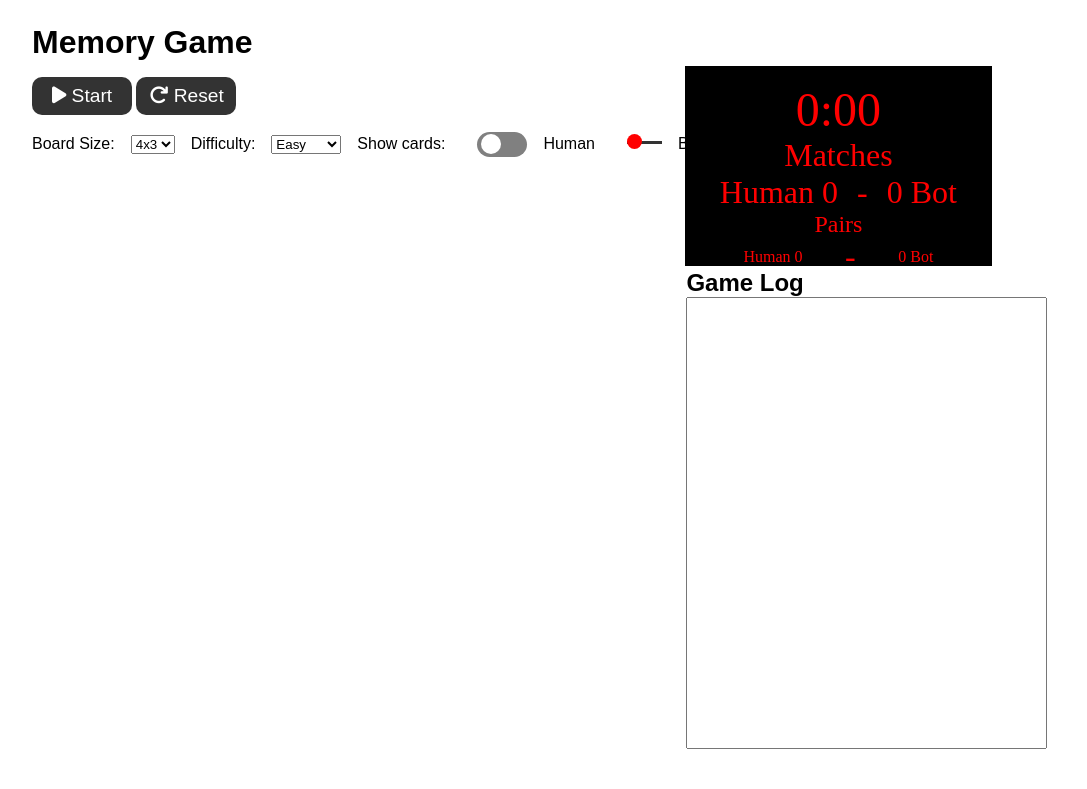
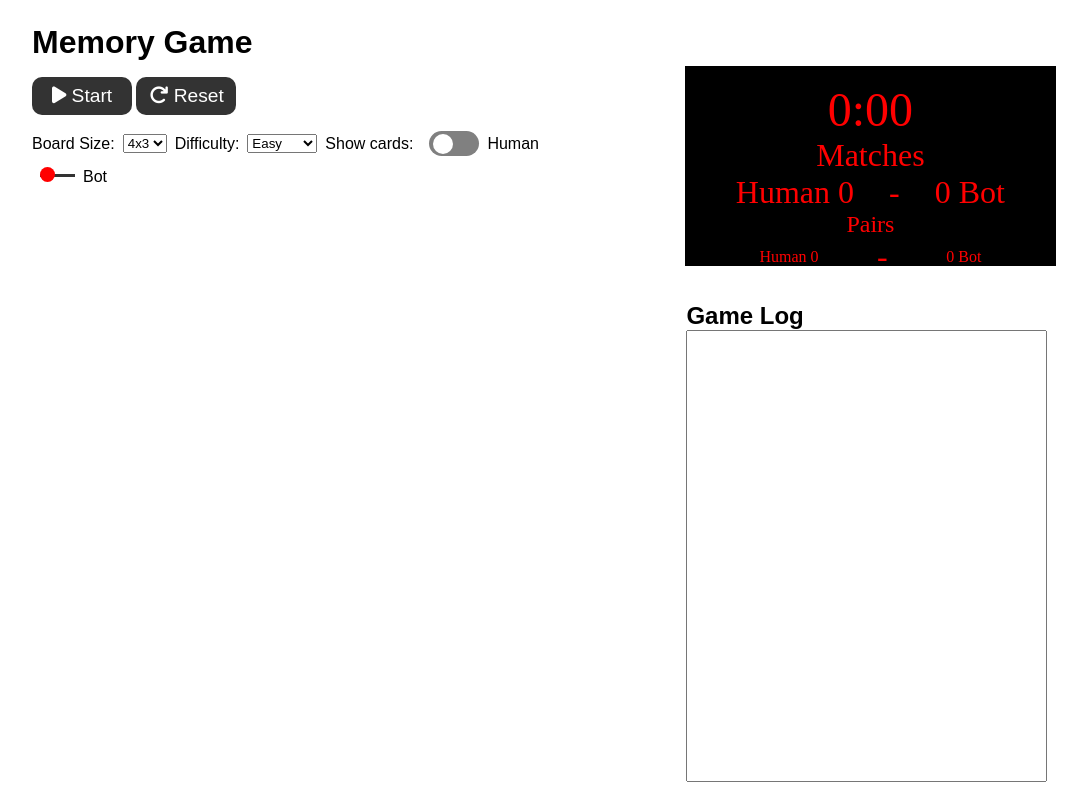
Before and after one commit to mLorente13/Practica_Memory_Game, a plain HTML site: page index.html in a window 1280 px wide. Shown: the whole page, without its empty margins (96-1183 px from the left). Drawn offline with nearby package versions, Linux system fonts and the light colour scheme; a web font is replaced by a local one.

Commit message:
Improve responsive in scoreboard

```diff
--- a/styles.css
+++ b/styles.css
@@ -251,8 +251,8 @@ body {
     position: absolute;
     top: 50px;
     right: 0;
-    margin-right: 15%;
-    width: 24%;
+    margin-right: 10%;
+    width: 29%;
 }
 
 .scoreboard {
@@ -336,3 +336,10 @@ body {
         width: 100%;
     }
 }
+
+@media (min-width: 1200px) {
+    .game-options {
+        width: 50%;
+        gap: .5rem;
+    }
+}
```
